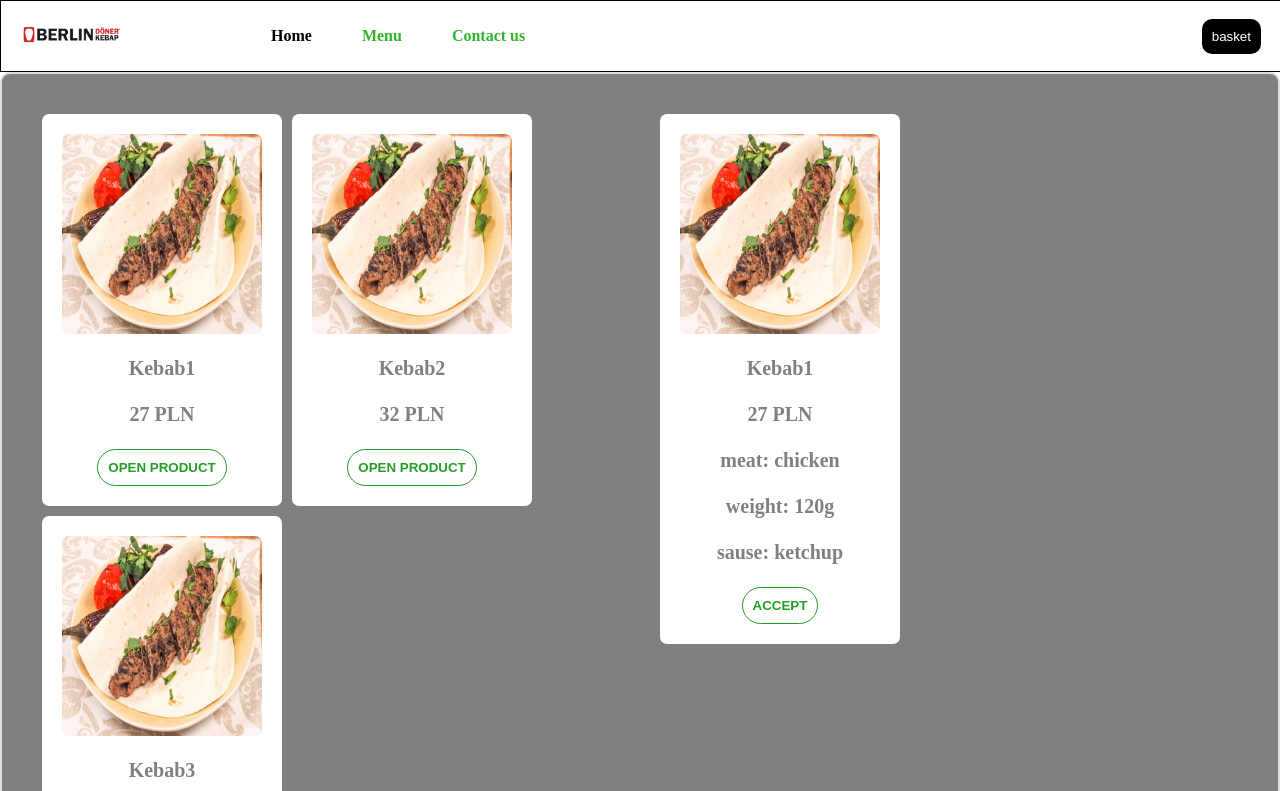
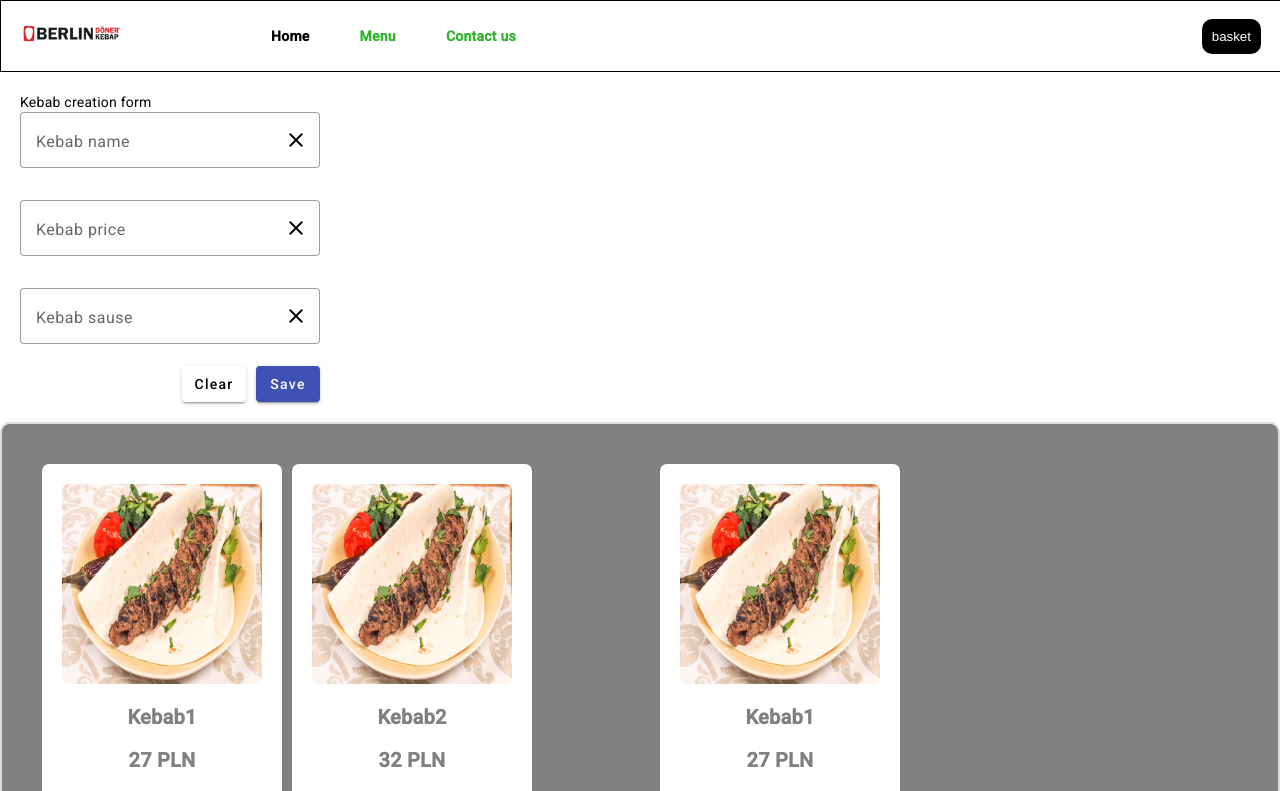
Before and after one commit to Vovma/VadimLessons, an Angular app: page / in a window 1280 px wide. Shown: the top 791 px of the page. Built offline with nearby package versions, Linux system fonts and the light colour scheme.

Commit message:
Vadim input

```diff
--- a/angular.json
+++ b/angular.json
@@ -30,7 +30,10 @@
                 "input": "public"
               }
             ],
-            "styles": ["src/styles.scss"],
+            "styles": [
+              "node_modules/@angular/material/prebuilt-themes/indigo-pink.css",
+              "src/styles.scss"
+            ],
             "scripts": []
           },
           "configurations": {
@@ -84,7 +87,10 @@
               },
               "src/assets"
             ],
-            "styles": ["src/styles.scss"],
+            "styles": [
+              "@angular/material/prebuilt-themes/azure-blue.css",
+              "src/styles.scss"
+            ],
             "scripts": []
           }
         }
--- a/package.json
+++ b/package.json
@@ -11,10 +11,12 @@
   "private": true,
   "dependencies": {
     "@angular/animations": "^19.1.0",
+    "@angular/cdk": "^19.2.8",
     "@angular/common": "^19.1.0",
     "@angular/compiler": "^19.1.0",
     "@angular/core": "^19.1.0",
     "@angular/forms": "^19.1.0",
+    "@angular/material": "^19.2.8",
     "@angular/platform-browser": "^19.1.0",
     "@angular/platform-browser-dynamic": "^19.1.0",
     "@angular/router": "^19.1.0",
--- a/src/app/components/kebab-footer/kebab-footer.html
+++ b/src/app/components/kebab-footer/kebab-footer.html
@@ -1,3 +1,38 @@
+<div class="form-content">
+  <span>Kebab creation form</span>
+
+  <form class="kebab-form" [formGroup]="createKebabForm">
+    <mat-form-field class="example-form-field" appearance="outline">
+      <mat-label>Kebab name</mat-label>
+      <input matInput type="text" formControlName="name" />
+
+      <button matSuffix mat-icon-button aria-label="Clear">
+        <mat-icon>close</mat-icon>
+      </button>
+    </mat-form-field>
+    <mat-form-field class="example-form-field" appearance="outline">
+      <mat-label>Kebab price</mat-label>
+      <input matInput type="text" formControlName="price" />
+
+      <button matSuffix mat-icon-button aria-label="Clear">
+        <mat-icon>close</mat-icon>
+      </button>
+    </mat-form-field>
+    <mat-form-field class="example-form-field" appearance="outline">
+      <mat-label>Kebab sause</mat-label>
+      <input matInput type="text" formControlName="sause" />
+
+      <button matSuffix mat-icon-button aria-label="Clear">
+        <mat-icon>close</mat-icon>
+      </button>
+    </mat-form-field>
+  </form>
+  <div class="btns-content">
+    <button mat-raised-button color="error" (click)="onClear()">Clear</button>
+    <button mat-raised-button color="primary" (click)="onSave()">Save</button>
+  </div>
+</div>
+
 <div class="kebab-page">
   <div class="left-side">
     <div class="product-card">
@@ -82,3 +117,5 @@
     <span><a href="kebab-text1">Условия и соглашения</a></span>
   </div>
 </div>
+<button mat-raised-button color="primary">Basic</button>
+<button mat-button>Basic</button>
--- a/src/app/components/kebab-footer/kebab-footer.scss
+++ b/src/app/components/kebab-footer/kebab-footer.scss
@@ -205,3 +205,23 @@
   color: white;
   font-weight: bold;
 }
+.form-content {
+  display: flex;
+  width: 300px;
+  flex-direction: column;
+  .btns-content {
+    display: flex;
+    justify-content: end;
+    gap: 10px;
+
+    button {
+      width: 60px;
+    }
+  }
+  .kebab-form {
+    display: flex;
+    flex-direction: column;
+    gap: 10px;
+  }
+  padding: 20px;
+}
--- a/src/app/components/kebab-footer/kebab-footer.ts
+++ b/src/app/components/kebab-footer/kebab-footer.ts
@@ -1,4 +1,5 @@
 import { ChangeDetectionStrategy, Component } from '@angular/core';
+import { FormControl, FormGroup, Validators } from '@angular/forms';
 
 @Component({
   selector: 'app-kebab-footer',
@@ -8,6 +9,11 @@ import { ChangeDetectionStrategy, Component } from '@angular/core';
   standalone: false,
 })
 export class KebabFooter {
+  createKebabForm = new FormGroup({
+    name: new FormControl(''),
+    price: new FormControl(''),
+    sause: new FormControl(''),
+  });
   public kebabList = [
     {
       name: 'Kebab1',
@@ -68,4 +74,10 @@ export class KebabFooter {
       this.cart[this.homeWorkKebabElement.name] = 1;
     }
   }
+  onSave() {
+    console.log('form', this.createKebabForm.value);
+  }
+  onClear() {
+    this.createKebabForm.reset();
+  }
 }
--- a/src/index.html
+++ b/src/index.html
@@ -6,8 +6,10 @@
   <base href="/">
   <meta name="viewport" content="width=device-width, initial-scale=1">
   <link rel="icon" type="image/x-icon" href="favicon.ico">
+  <link href="https://fonts.googleapis.com/css2?family=Roboto:wght@300;400;500&display=swap" rel="stylesheet">
+  <link href="https://fonts.googleapis.com/icon?family=Material+Icons" rel="stylesheet">
 </head>
-<body>
+<body class="mat-typography">
   <app-root></app-root>
 </body>
 </html>
--- a/src/styles.scss
+++ b/src/styles.scss
@@ -2,3 +2,6 @@
 body {
   margin: 0;
 }
+
+html, body { height: 100%; }
+body { margin: 0; font-family: Roboto, "Helvetica Neue", sans-serif; }
```
Also changed, not shown: src/app/app.module.ts (+16 -1 lines), 1 other file (tests, documents, lock files or other folders).
